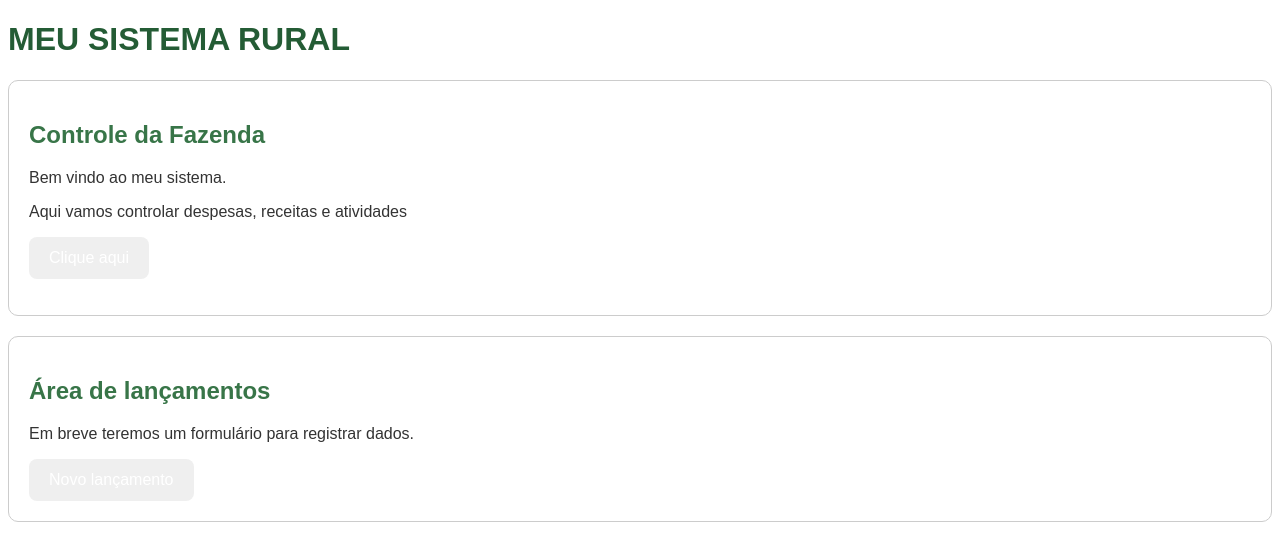
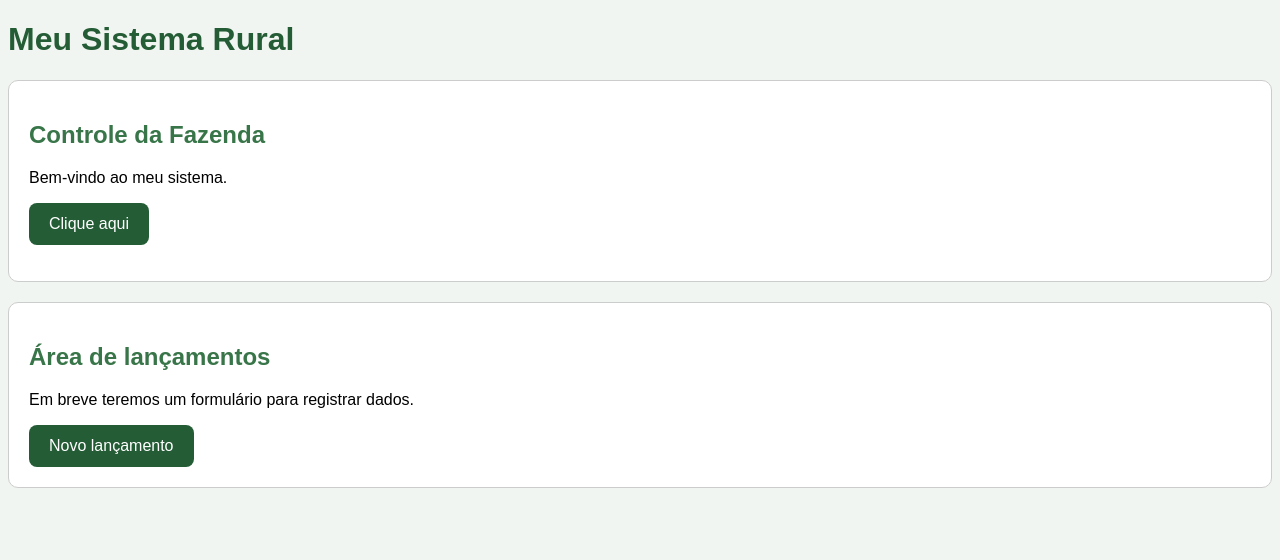
Before and after one commit to Cristianoglopes/aprendendo-programacao, a plain HTML site: page index.html in a window 1280 px wide. Drawn offline with Linux system fonts and the light colour scheme.

Commit message:
Fix HTML structure and style errors
Corrected spelling errors in CSS properties and updated text content.

```diff
--- a/index.html
+++ b/index.html
@@ -1,59 +1,54 @@
+
 <!DOCTYPE html>
 <html>
 <head>
     <meta charset="UTF-8">
-  <title>MEU SISTEMA RURAL</title>
+    <title>Meu Sistema Rural</title>
 
     <style>
-  body{
-    backgroud-color: #f1f5f1;
+        body {
+            background-color: #f1f5f1;
             font-family: Arial, sans-serif;
         }
 
-  h1{
+        h1 {
             color: #245c35;
         }
 
-  h2{
+        h2 {
             color: #387548;
         }
 
-  p{
-    color: #333333;
-  }
-
-  .caixa{
-    backgroud-color: white;
+        .caixa {
+            background-color: white;
             padding: 20px;
             margin-bottom: 20px;
             border: 1px solid #cccccc;
             border-radius: 10px;
         }
 
-  .botao{
-    backgroud-color: #245c35;
+        .botao {
+            background-color: #245c35;
             color: white;
             padding: 12px 20px;
             border: none;
             border-radius: 8px;
             font-size: 16px;
-    cursos: pointer;
+            cursor: pointer;
         }
     </style>
 </head>
 
 <body>
-  <h1>MEU SISTEMA RURAL</h1>
+
+    <h1>Meu Sistema Rural</h1>
 
     <div class="caixa">
         <h2>Controle da Fazenda</h2>
 
-    <p>Bem vindo ao meu sistema.</p>
+        <p>Bem-vindo ao meu sistema.</p>
 
-    <p>Aqui vamos controlar despesas, receitas e atividades</p>
-
-  <button class="botao"
-onclick="document.getElementByld('mensagem').innerText='Parabéns! Você executou seu primeiro código JavaScript!'">
+        <button class="botao" onclick="document.getElementById('mensagem').innerText='Funcionou! Nosso primeiro JavaScript está funcionando!'">
             Clique aqui
         </button>
 
@@ -64,6 +59,7 @@ onclick="document.getElementByld('mensagem').innerText='Parabéns! Você executo
         <h2>Área de lançamentos</h2>
 
         <p>Em breve teremos um formulário para registrar dados.</p>
+
         <button class="botao">Novo lançamento</button>
     </div>
 
```
Lines whose indentation alone changed are shown as unchanged.
